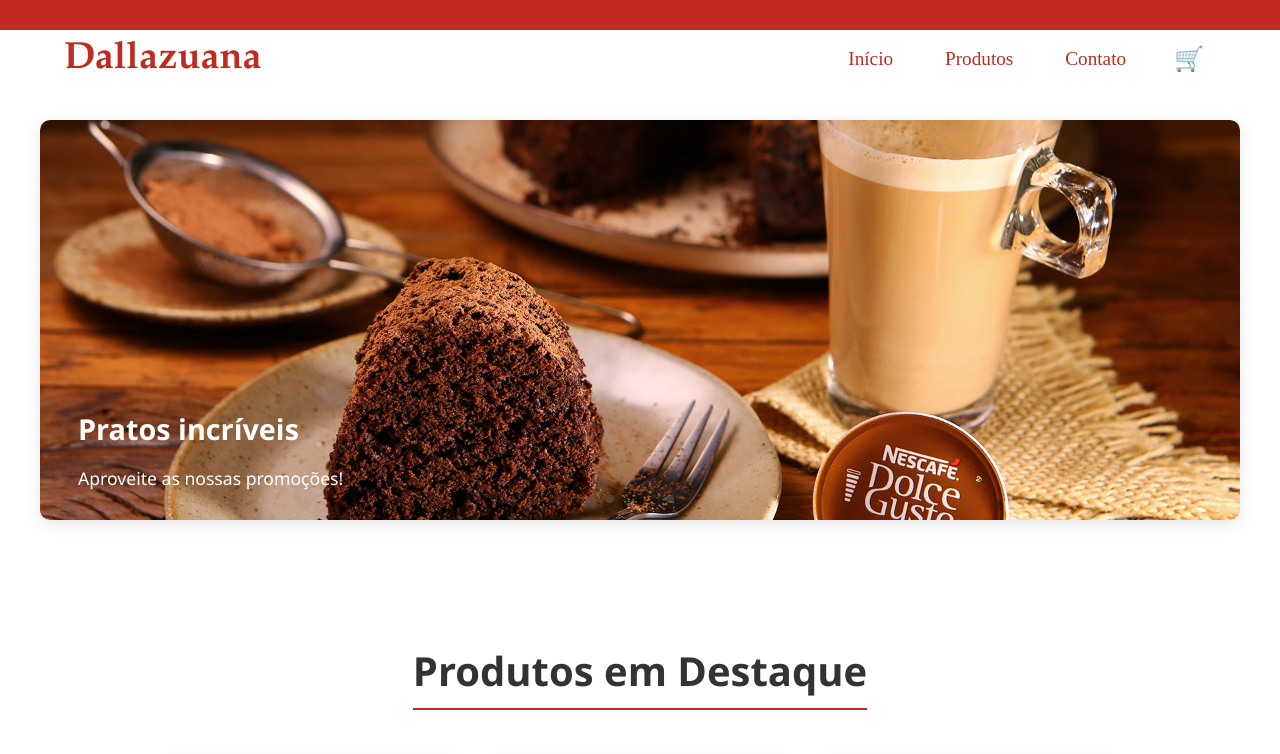
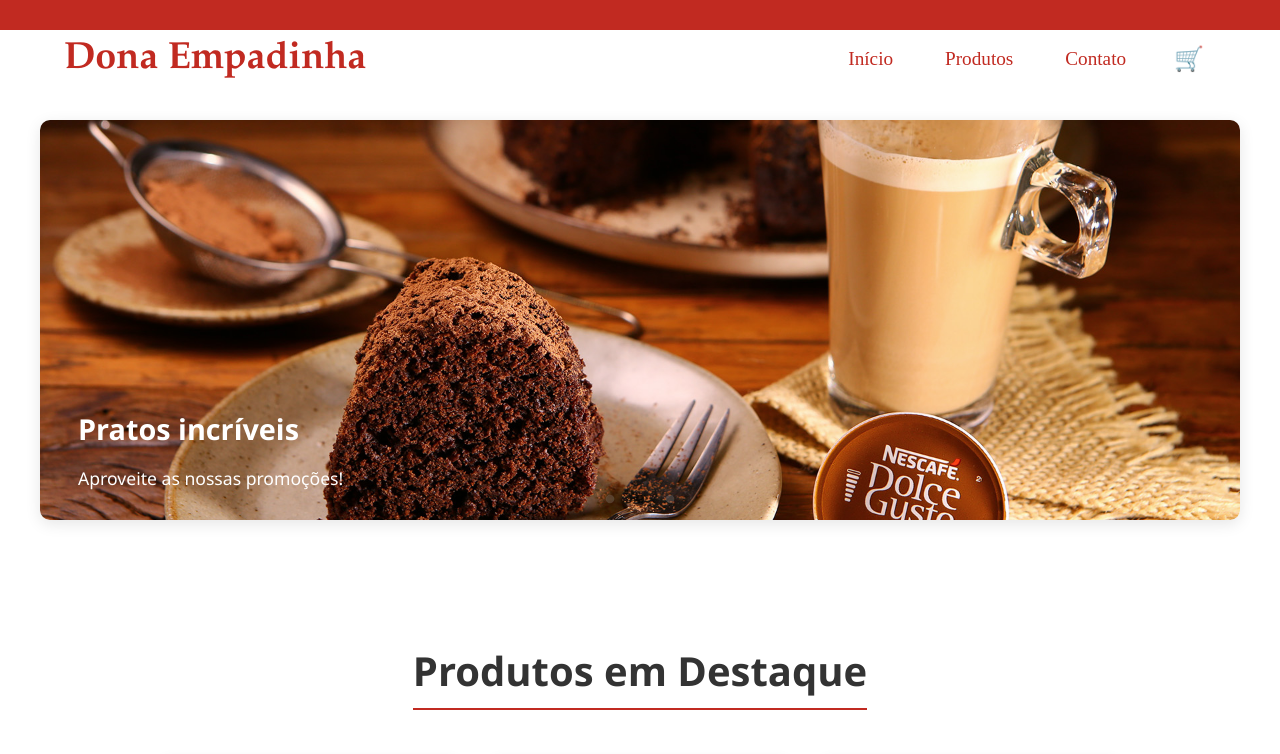
Before and after one commit to AngelloEvan/dallazuana, a React (Create React App) app: page / in a window 1280 px wide. Shown: the top 754 px of the page. Built offline with nearby package versions, Linux system fonts and the light colour scheme.

Commit message:
atualizando aba do site

```diff
--- a/public/index.html
+++ b/public/index.html
@@ -2,7 +2,7 @@
 <html lang="en">
   <head>
     <meta charset="utf-8" />
-    <link rel="icon" href="%PUBLIC_URL%/favicon.ico" />
+    <link rel="icon" href="%PUBLIC_URL%/logo512.png" />
     <meta name="viewport" content="width=device-width, initial-scale=1" />
     <meta name="theme-color" content="#000000" />
     <meta
@@ -11,7 +11,7 @@
     />
     <link rel="apple-touch-icon" href="%PUBLIC_URL%/logo192.png" />
     <link rel="manifest" href="%PUBLIC_URL%/manifest.json" />
-    <title>React App</title>
+    <title>Dona Empadinha</title>
   </head>
   <body>
     <noscript>You need to enable JavaScript to run this app.</noscript>
--- a/src/components/Navbar/Navbar.css
+++ b/src/components/Navbar/Navbar.css
@@ -102,6 +102,18 @@
   display: none;
 }
 
+.navbar-logo .logo-image {
+  height: 60px; /* Ajuste para o tamanho da sua logo */
+  width: auto; /* Mantém a proporção */
+  /* Pode adicionar max-width: 100%; para responsividade */
+}
+
+.navbar-logo {
+  display: flex;
+  align-items: center; /* Alinha verticalmente a logo no centro */
+  /* Outros estilos para o container do logo */
+}
+
 
 /* --- Responsividade: Ajustes para Telas Menores (Mobile) --- */
 @media screen and (max-width: 960px) {
--- a/src/components/Navbar/Navbar.js
+++ b/src/components/Navbar/Navbar.js
@@ -21,7 +21,8 @@ const Navbar = () => {
       <div className="navbar-container">
         {/* Logo do Site: Um link para a página inicial */}
         <Link to="/" className="navbar-logo" onClick={closeMobileMenu}> {/* Fecha o menu ao clicar no logo */}
-          Dallazuana
+
+         Dona Empadinha
         </Link>
 
         {/* Menu de Navegação Principal */}
```
Also changed, not shown: 1 other file (tests, documents, lock files or other folders).
